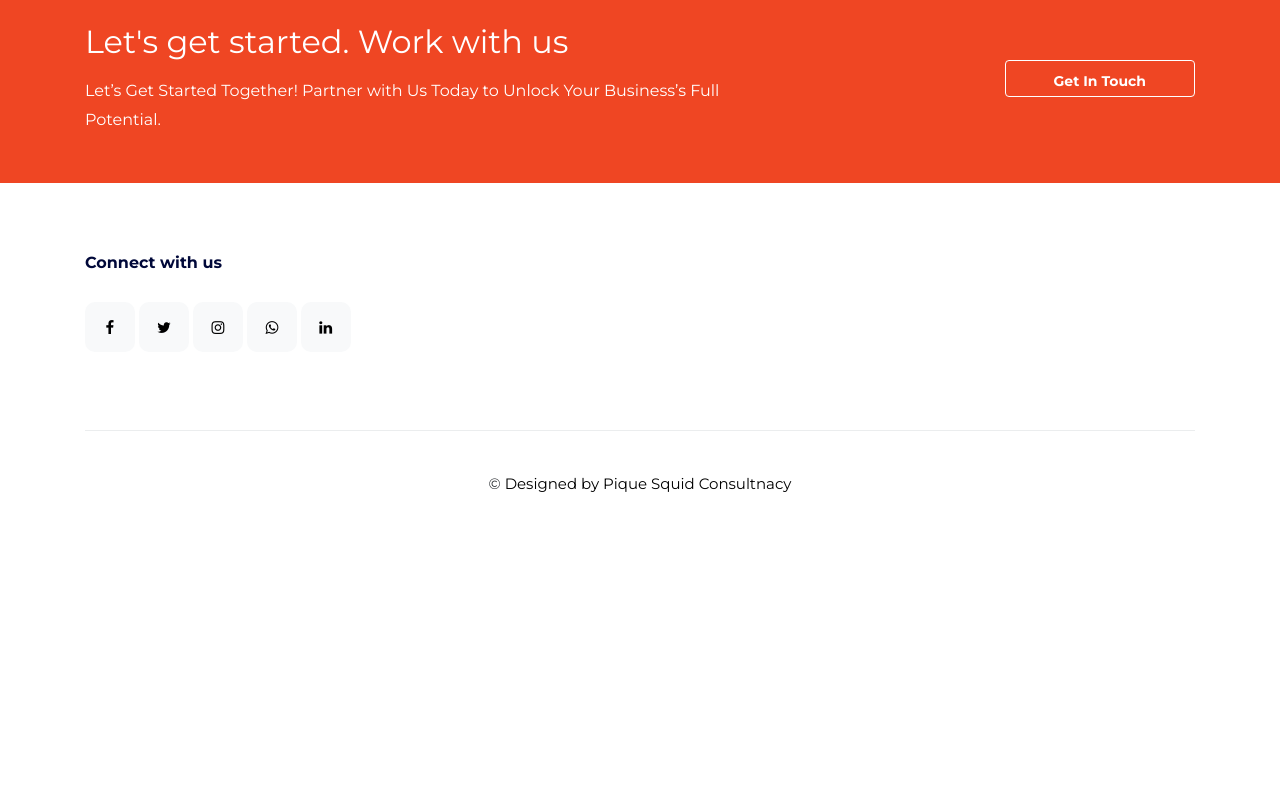
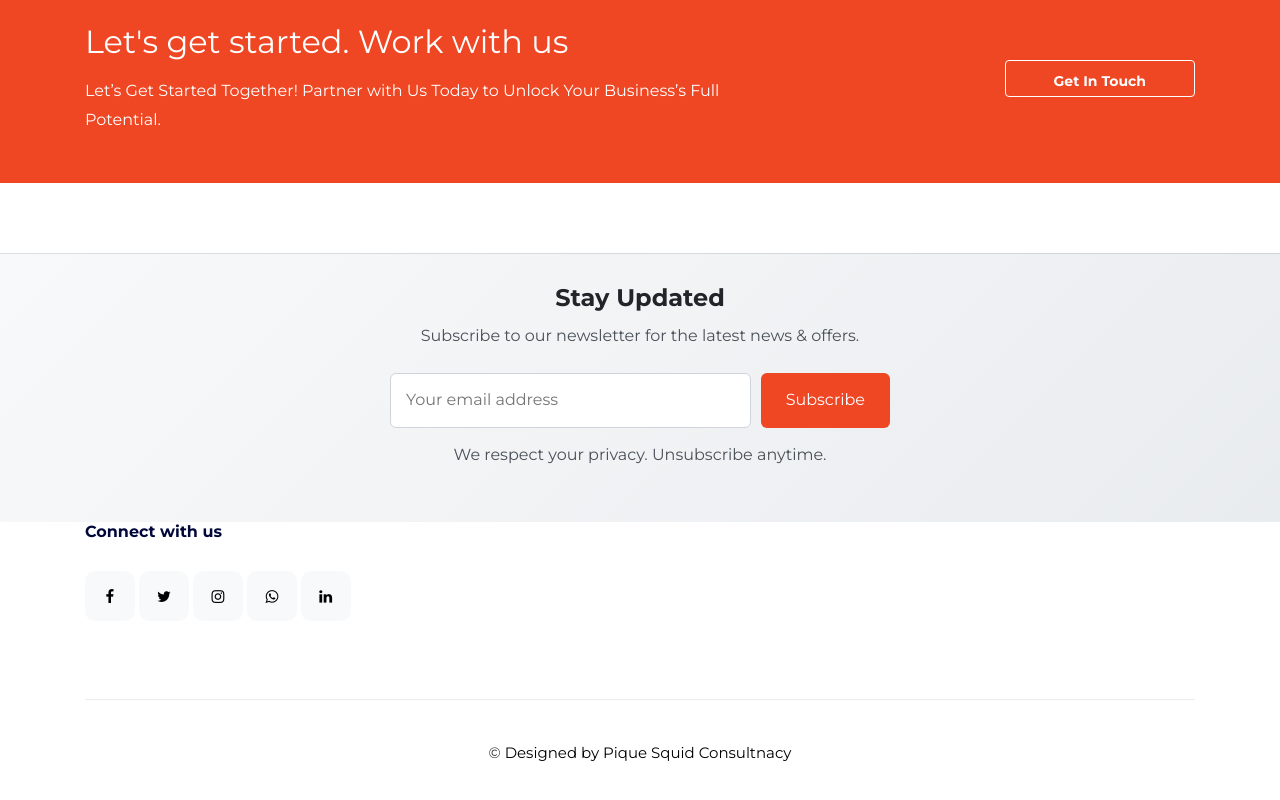
Before and after one commit to Nyoni12/Piquesquid, a plain HTML site: page index.html in a window 1280 px wide. Shown: the part 3007-3807 px from the top of the page. Before the commit the page ends 3550 px from the top, so only its background shows below. Drawn offline with Linux system fonts and the light colour scheme; files whose address does not match are found by name.

Commit message:
subscribe

```diff
--- a/Base/footer.html
+++ b/Base/footer.html
@@ -1,4 +1,17 @@
 <div class="site-footer">
+  <div class="newsletter-footer">
+              <div class="newsletter-content">
+                 <h3>Stay Updated</h3>
+                 <p>Subscribe to our newsletter for the latest news & offers.</p>
+                <form class="newsletter-form" action="https://formsubmit.co/info@piquesquid.com" method="POST">
+                   <input type="email" name="email" placeholder="Your email address" required>
+                   <input type="hidden" name="_subject" value="New Newsletter Subscriber">
+                   <input type="hidden" name="_template" value="table">
+                   <button type="submit">Subscribe</button>
+                </form>
+                <p class="privacy-text">We respect your privacy. Unsubscribe anytime.</p>
+              </div>
+            </div>
       <div class="container">
         <div class="row justify-content-between">
           <div class="col-lg-4">
@@ -7,6 +20,7 @@
               <p>Founded in 2023, Pique Squid is a startup merging
                  AI with software and marketing. We boost brands, generate leads, and build loyalty. Trusted by Transerv and UNDP, we deliver digital growth.</p>
             </div>-->
+
             <div class="widget">
               <h3>Connect with us</h3>
               <ul class="social list-unstyled">
--- a/css/style.css
+++ b/css/style.css
@@ -1645,3 +1645,93 @@ h1, .h1, h2, .h2, h3, .h3, h4, .h4 {
           color: #FFFFFF;
           box-shadow: inset 0 0 0 50px transparent;
       }
+      /*news letter*/
+    .newsletter-footer {
+    width: 100%;
+    padding: 30px 20px;
+    background: linear-gradient(135deg, #f8f9fa 0%, #e9ecef 100%);
+    border-top: 1px solid rgba(0,0,0,0.1);
+  }
+
+  .newsletter-content {
+    max-width: 1200px;
+    margin: 0 auto;
+    text-align: center;
+    padding: 0 20px;
+  }
+
+  .newsletter-footer h3 {
+    margin: 0 0 12px;
+    font-size: 1.5rem;
+    color: #212529;
+    font-weight: 600;
+  }
+
+  .newsletter-footer p {
+    margin: 0 0 25px;
+    font-size: 1rem;
+    color: #495057;
+    line-height: 1.5;
+  }
+
+  .newsletter-form {
+    display: flex;
+    justify-content: center;
+    gap: 10px;
+    margin-bottom: 15px;
+    max-width: 500px;
+    margin-left: auto;
+    margin-right: auto;
+  }
+
+  .newsletter-form input {
+    flex: 1;
+    padding: 12px 15px;
+    border: 1px solid #ced4da;
+    border-radius: 6px;
+    font-size: 1rem;
+    min-width: 200px;
+    transition: border-color 0.3s;
+  }
+
+  .newsletter-form input:focus {
+    outline: none;
+    border-color: #EF4623;
+    box-shadow: 0 0 0 3px rgba(0,123,255,0.1);
+  }
+
+  .newsletter-form button {
+    padding: 12px 25px;
+    background: #EF4623;
+    color: white;
+    border: none;
+    border-radius: 6px;
+    cursor: pointer;
+    font-size: 1rem;
+    font-weight: 500;
+    transition: all 0.3s;
+  }
+
+  .newsletter-form button:hover {
+    background: #EF4623;
+    transform: translateY(-1px);
+  }
+
+  .privacy-text {
+    font-size: 0.85rem;
+    color: #6c757d;
+    margin: 0;
+  }
+
+  /* Responsive adjustments */
+  @media (max-width: 768px) {
+    .newsletter-form {
+      flex-direction: column;
+      gap: 12px;
+    }
+
+    .newsletter-form input,
+    .newsletter-form button {
+      width: 100%;
+    }
+  }
```
